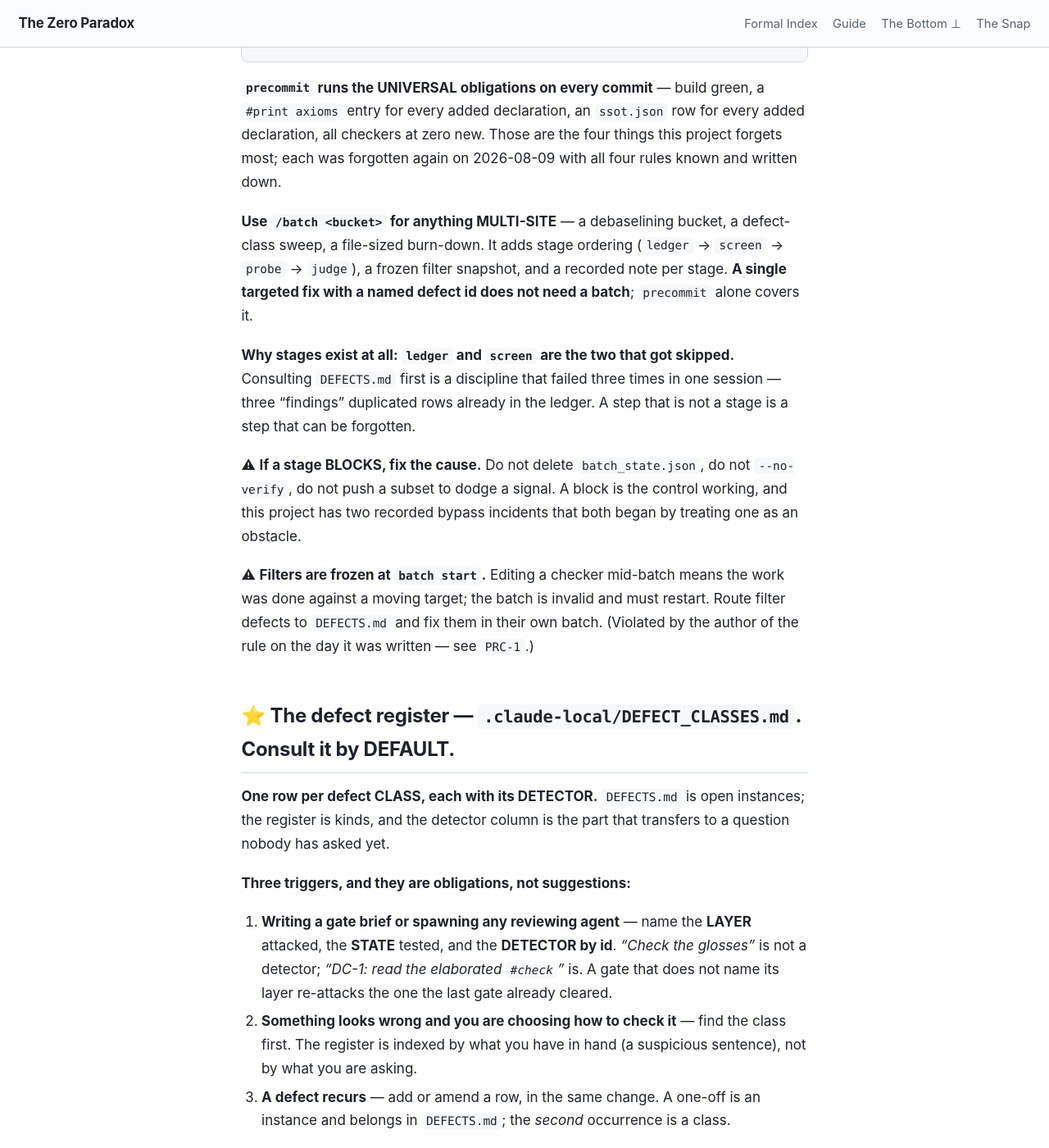
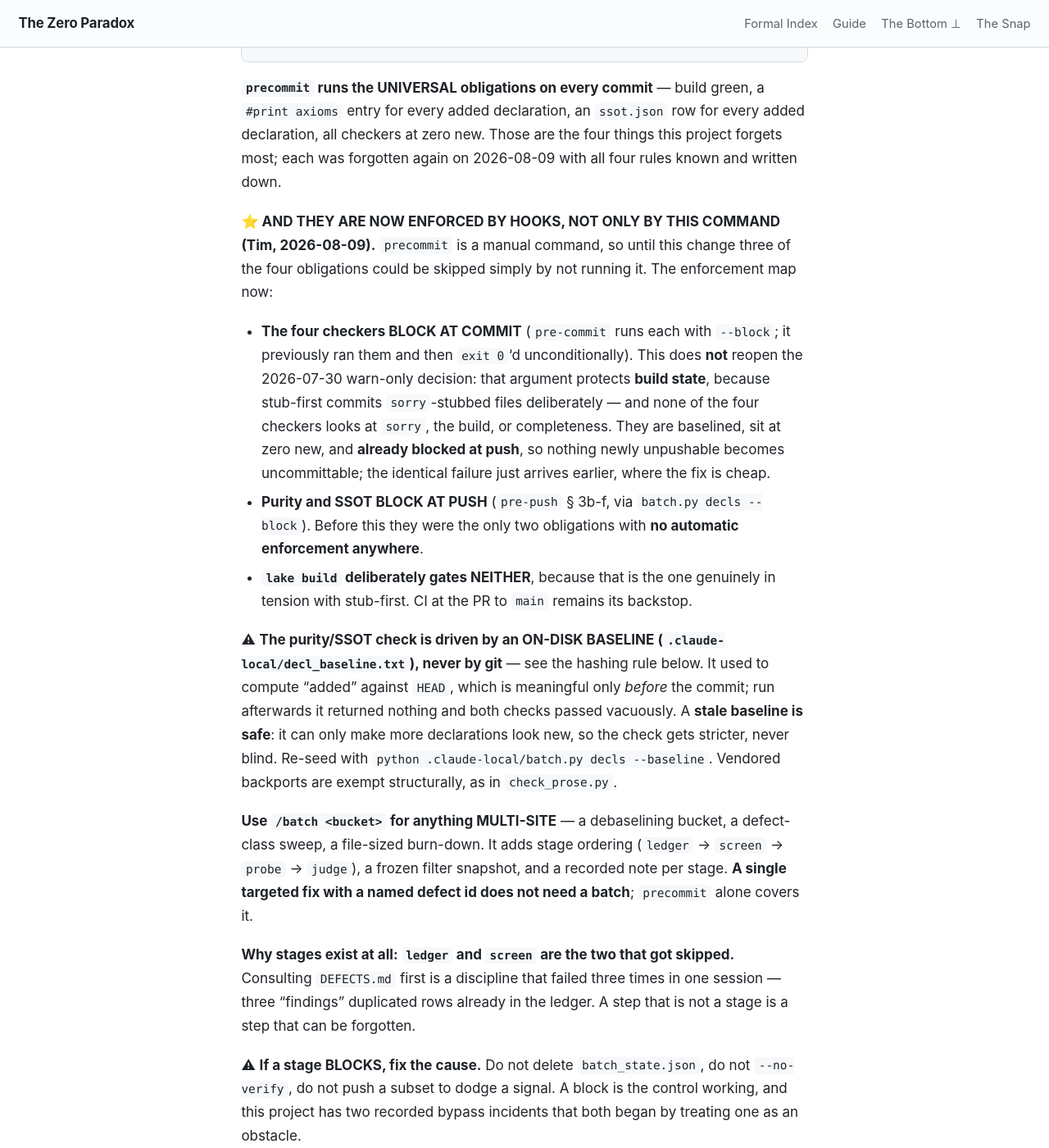
Before and after one commit to timbrigham/ZeroParadox, a Jekyll site: the page built from CLAUDE.md, in a window 1280 px wide and 1400 px high, scrolled down 788 px. Shown: the whole window at 82% size. Built offline with Jekyll 4.4.1, drawn with Linux system fonts in a browser that asks for light colours; our own code applies the rules of GitHub Pages for plain Markdown files.

Commit message:
Make the checkers block at commit, and purity and ssot block at push
Three of the four universal obligations could be skipped by not running a
manual command. The pre-commit hook ran all four checkers and then exited zero
unconditionally, the pre-push hook never looked at purity or ssot at all, and
batch.py precommit is something you have to remember.

The four checkers now block at commit. This does not reopen the warn-only
decision from July, which was protecting build state: stub-first commits
sorry-stubbed files on purpose, and none of these four looks at sorry or the
build. They are baselined, they sit at zero new, and they already blocked at
push, so nothing newly unpushable becomes uncommittable. The same failure just
arrives earlier, where the fix is cheap and the context is fresh.

Purity and ssot now block at push. They have nothing to do with sorry, so they
do not fight stub-first. Build stays CI's job at the PR.

The purity and ssot check no longer asks git anything. It used to diff the
working tree against git show HEAD, which is meaningful only before the commit -
run afterwards it returned nothing and both checks passed vacuously. It now
diffs the tree against an on-disk baseline. A stale baseline is safe: it can
only make more declarations look new, so the check gets stricter rather than
blind. Seeded at 1714 names, vendored backports excluded.

Also fixed, found while syncing the staged hook copy: check_modal --block had
never blocked a push. MODAL_EXIT captured the exit code one call too late, so it
held check_classes status and modal's was thrown away. The gate read as though
it enforced two checkers and enforced one. Swept the rest of the hook; every
other capture sits directly after its command.

Four controls on the new check, all run. No baseline fails closed. A seeded tree
passes. A declaration byte-identical at HEAD and on disk still fires, which is
the case the git version was blind to. A brand-new declaration fails both halves.
End to end, a probe commit was blocked by the commit hook and a probe push by
the push hook.

Co-Authored-By: Claude Opus 5 <noreply@anthropic.com>
Claude-Session: https://claude.ai/code/session_01W6ZNJv9HAjcNrhciRMHPWx

```diff
--- a/CLAUDE.md
+++ b/CLAUDE.md
@@ -20,6 +20,27 @@ python .claude-local/batch.py prepush      # before any push: which reviews are
 for every added declaration, an `ssot.json` row for every added declaration, all checkers at zero new.
 Those are the four things this project forgets most; each was forgotten again on 2026-08-09 with all
 four rules known and written down.
+
+**⭐ AND THEY ARE NOW ENFORCED BY HOOKS, NOT ONLY BY THIS COMMAND (Tim, 2026-08-09).** `precommit` is
+a manual command, so until this change three of the four obligations could be skipped simply by not
+running it. The enforcement map now:
+- **The four checkers BLOCK AT COMMIT** (`pre-commit` runs each with `--block`; it previously ran
+  them and then `exit 0`'d unconditionally). This does **not** reopen the 2026-07-30 warn-only
+  decision: that argument protects **build state**, because stub-first commits `sorry`-stubbed files
+  deliberately — and none of the four checkers looks at `sorry`, the build, or completeness. They are
+  baselined, sit at zero new, and **already blocked at push**, so nothing newly unpushable becomes
+  uncommittable; the identical failure just arrives earlier, where the fix is cheap.
+- **Purity and SSOT BLOCK AT PUSH** (`pre-push` § 3b-f, via `batch.py decls --block`). Before this
+  they were the only two obligations with **no automatic enforcement anywhere**.
+- **`lake build` deliberately gates NEITHER**, because that is the one genuinely in tension with
+  stub-first. CI at the PR to `main` remains its backstop.
+
+⚠ **The purity/SSOT check is driven by an ON-DISK BASELINE (`.claude-local/decl_baseline.txt`), never
+by git** — see the hashing rule below. It used to compute "added" against `HEAD`, which is meaningful
+only *before* the commit; run afterwards it returned nothing and both checks passed vacuously. A
+**stale baseline is safe**: it can only make more declarations look new, so the check gets stricter,
+never blind. Re-seed with `python .claude-local/batch.py decls --baseline`. Vendored backports are
+exempt structurally, as in `check_prose.py`.
 
 **Use `/batch <bucket>` for anything MULTI-SITE** — a debaselining bucket, a defect-class sweep, a
 file-sized burn-down. It adds stage ordering (`ledger` → `screen` → `probe` → `judge`), a frozen
```
